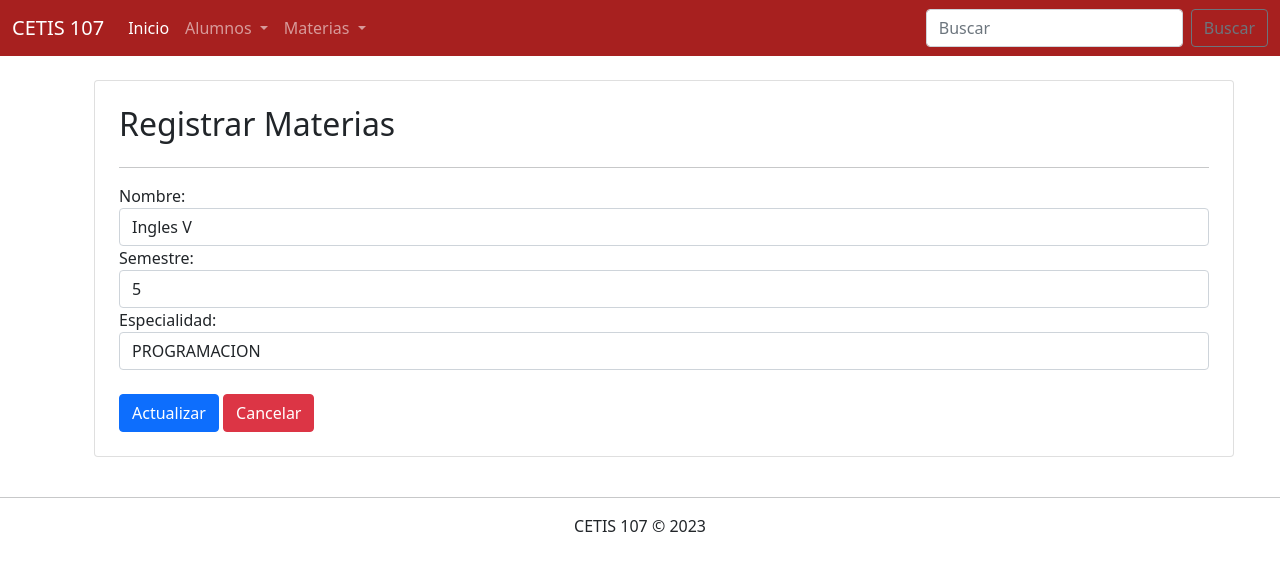
After one commit to Abi20061/finalito, a PHP site: page /editarMaterias.php?id=1 in a window 1280 px wide. The commit adds this page. Shown: the top 571 px of the page. Run offline with PHP 8.4, Linux system fonts and the light colour scheme; data comes from the database, SQL or seed files in the repository; both versions use the stored data as it was after the commit.

Commit message:
Add files via upload
08/11/2023

```diff
--- a/Parcial3/GuardarMateria.php
+++ b/Parcial3/GuardarMateria.php
@@ -9,13 +9,13 @@
     $especialidad."')";
 
     if($conexion->query($sql) == TRUE){
-        header("Location: ConsultarMterias.php");
+        header("Location: RegistrarMaterias.php");
         $conexion->close();
         exit;
 
     }else{
         echo "<h2>Ocurrio un error</h2> <p>Error: " .$sql. "<br>" . $conexion->close . "</p>";
-        echo "<h3><a href = 'ConsultarAlumnos.php'>Regresar a Materias</a></h3>";
+        echo "<h3><a href = 'RegistrarMaterias.php'>Regresar a Materias</a></h3>";
 
 
 
--- a/Parcial3/RegistrarMaterias.php
+++ b/Parcial3/RegistrarMaterias.php
@@ -32,7 +32,7 @@
                         </select><br>
                     </div>
                     <div>
-                        <input type="submit" class="btn btn-primary" value=""Registrar>
+                        <input type="submit" class="btn btn-primary" value="Registrar">
                         <a href="ConsultarMaterias.php" class="btn btn-danger">Cancelar</a><br>
                     </div>
                 </form>
@@ -40,7 +40,7 @@
             </div>
         </div>
     </div>
-    <script src="j/bootstrap.js"></script>
+    <script src="js/bootstrap.js"></script>
 
 </body>
 </html>
--- a/Parcial3/conexion.php
+++ b/Parcial3/conexion.php
@@ -2,7 +2,7 @@
 
     $server     = "localhost:3306"; //para XAMPP es solo "localhost"
     $user       = "root";
-    $password   = "root";
+    $password   = "";
     $baseDatos  = "cetis107";
 
     $conexion = new mysqli($server, $user, $password, $baseDatos);
--- /dev/null
+++ b/Parcial3/editarMaterias.php
@@ -0,0 +1,67 @@
+<!DOCTYPE html>
+<html lang="en">
+<head>
+    <meta charset="UTF-8">
+    <meta http-equiv="X-UA-Compatible" content="IE=edge">
+    <meta name="viewport" content="width=device-width, initial-scale=1.0">
+    <title>Registrar Alumno</title>
+    <link rel="stylesheet" href="css/bootstrap.css">
+    <script src="code.jquery.com_jquery-3.7.1.js"></script>
+</head>
+<body>
+    <?php
+        include 'menu.php';
+        include 'conexion.php';
+
+        $id = $_GET["id"];
+
+        $sql = "SELECT * FROM materias WHERE id=".$id;
+
+        $datos = $conexion->query($sql);
+
+        $materias = $datos->fetch_assoc();
+
+    ?>
+    <div class="container">
+        <div class="row">
+            <div class="col-12 card m-4 p-4">
+                <h2>Registrar Materias</h2><hr>
+                <form action="ActualizarMaterias.php" method="POST">
+                    <input type="hidden" name="id" value="<?php echo $materias["id"]; ?>">
+                    <div class="form-group">
+                        <label for="">Nombre:</label>
+                        <input value="<?php echo $materias["nombre"]; ?>" name="nombre" type="text" class="form-control" placeholder="Teclea el nombre del materias" required>
+                    </div>
+                    <div class="form-group">
+                        <label for="">Semestre:</label>
+                        <input value="<?php echo $materias["semestre"]; ?>" name="semestre" type="number" class="form-control" placeholder="Teclea el semestre" required>
+                    </div>
+                    <div class="form-group">
+                        <label for="">Especialidad:</label>
+                        <select name="especialidad" class="form-control" required>
+                            <option selected value="<?php echo $materias["especialidad"]; ?>"><?php echo $materias["especialidad"]; ?></option>
+                            <option value="">Selecciona el especialidad</option>
+                            <option value="PROGRAMACIÓN">PROGRAMACIÓN</option>
+                            <option value="CONTABILIDAD">CONTABILIDAD</option>
+                            <option value="OFIMÁTICA">OFIMÁTICA</option>
+                            <option value="CONSTRUCCIÓN">CONSTRUCCIÓN</option>
+                            <option value="ELECTRÓNICA">ELECTRÓNICA</option>
+                        </select>
+                    </div><br>
+                    <div>
+                        <input type="submit" value="Actualizar" class="btn btn-primary">
+                        <a href="consultarMaterias.php" class="btn btn-danger">Cancelar</a>
+                    </div>
+                </form>
+            </div>
+        </div>
+    </div>
+
+    <footer class="text-center">
+        <hr>
+        CETIS 107 &copy; 2023
+    </footer>
+
+    <script src="js/bootstrap.js"></script>
+</body>
+</html>
--- a/Parcial3/menu.php
+++ b/Parcial3/menu.php
@@ -11,7 +11,7 @@
         </li>
         <li class="nav-item dropdown">
           <a class="nav-link dropdown-toggle" href="#" id="navbarDropdown" role="button" data-bs-toggle="dropdown" aria-expanded="false">
-            Opciones
+            Alumnos
           </a>
           <ul class="dropdown-menu" aria-labelledby="navbarDropdown">
             <li><a class="dropdown-item" href="inicio.php">Inicio</a></li>
@@ -22,13 +22,13 @@
         </li>
         <li class="nav-item dropdown">
           <a class="nav-link dropdown-toggle" href="#" id="navbarDropdown" role="button" data-bs-toggle="dropdown" aria-expanded="false">
-            Opciones
+            Materias
           </a>
           <ul class="dropdown-menu" aria-labelledby="navbarDropdown">
             <li><a class="dropdown-item" href="inicio.php">Inicio</a></li>
-            <li><a class="dropdown-item" href="GuardarMateria.php">Consultar alumnos</a></li>
+            <li><a class="dropdown-item" href="consultarMaterias.php">Consultar Materias</a></li>
             <li><hr class="dropdown-divider"></li>
-            <li><a class="dropdown-item" href="RegistrarAlumno.php">Registar alumno</a></li>
+            <li><a class="dropdown-item" href="RegistrarMaterias.php">Registar Materias</a></li>
           </ul>
         </li>
       </ul>
```
Also changed, not shown: Parcial3/EliminarMateria.php (added, +18 -0 lines), Parcial3/basededatoscetis107.sql (added, +108 -0 lines), Parcial3/consultarMaterias.php (added, +67 -0 lines).
